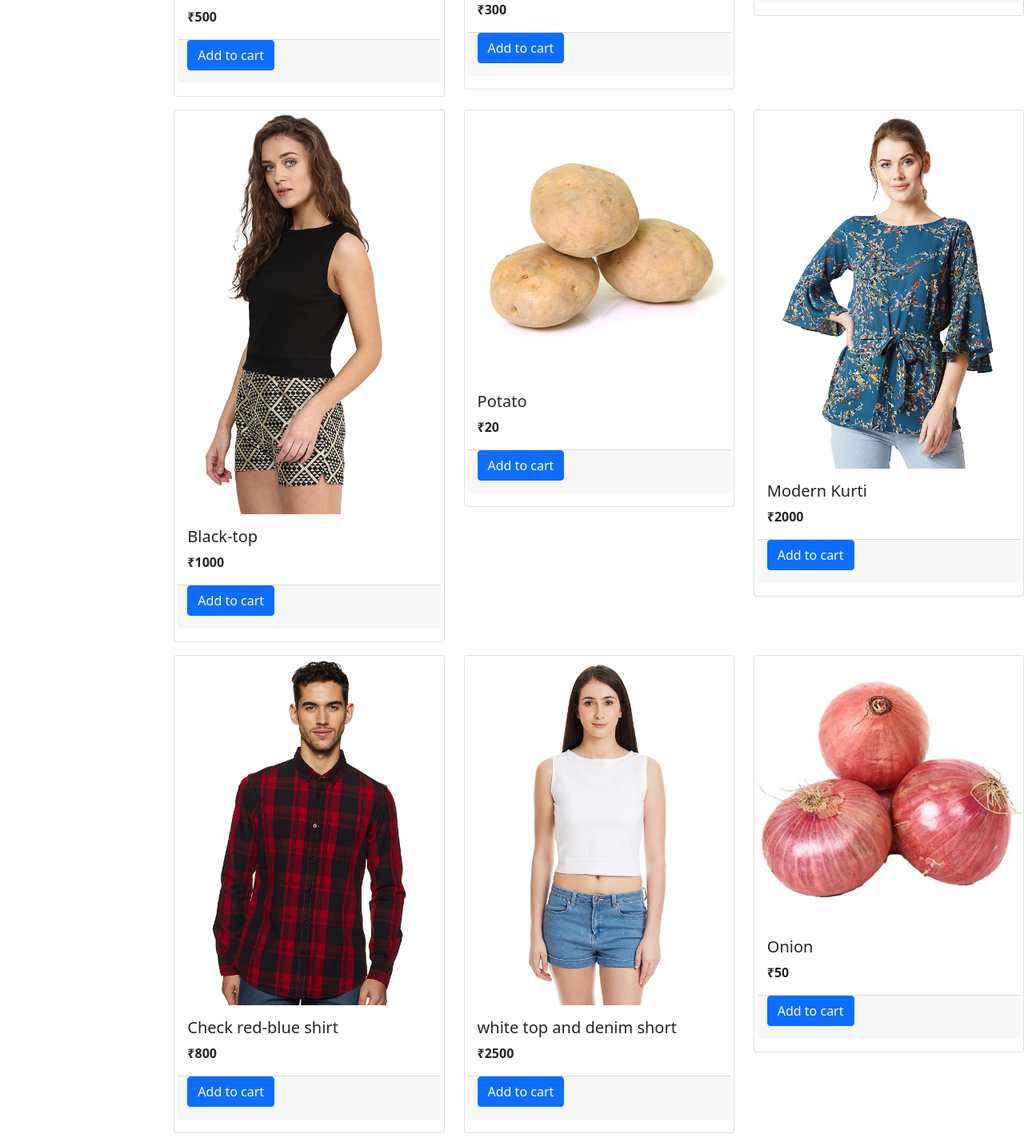
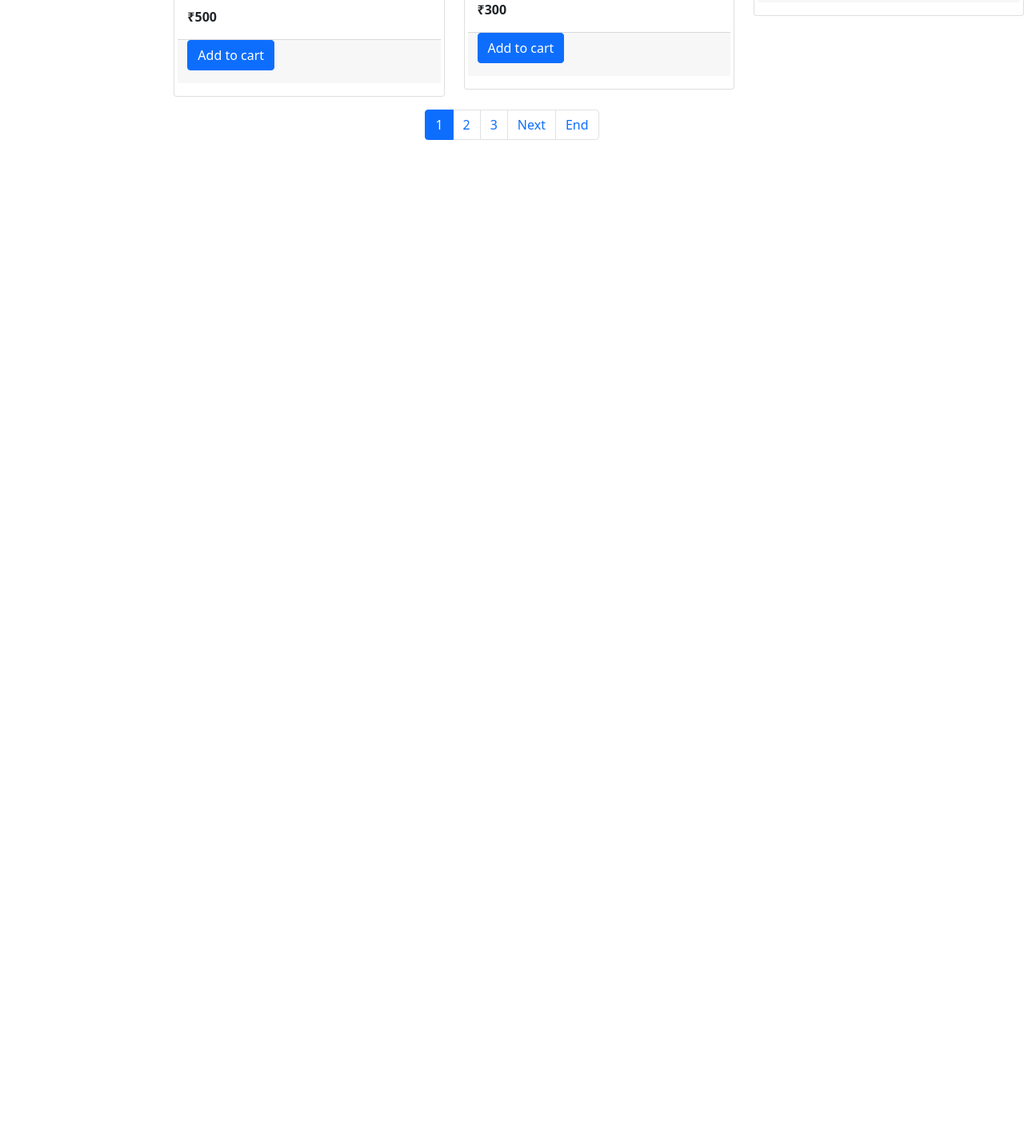
Before and after one commit to print-dhruv/Eshop, a Django app: page / in a window 1280 px wide. Shown: the part 533-1966 px from the top of the page at 80% size. After the commit the page ends 708 px from the top, so only its background shows below. Run offline with Django 5.2, Linux system fonts and the light colour scheme; data comes from the database, SQL or seed files in the repository.

Commit message:
set pagination on index and orders page

```diff
--- a/store/templates/index.html
+++ b/store/templates/index.html
@@ -64,15 +64,31 @@
   </div>
 </div>
 
-<!-- <table>
-          {%for x in products%}
-          <tr>
-            <td>{{x.product_name}}</td>
-            <td>{{x.product_price}}</td>
-            <td>{{x.product_image}} </td>
-            <td>{{x.category_id}}</td>
-          </tr>
-          {%endfor%}
-        </table> -->
+<!-- adding bootstrap pagination -->
+<div class="d-flex justify-content-center">
+  <nav aria-label="...">
+    <ul class="pagination">
+        {%if products.has_previous%} <!--paginator object hold various key which help in pagination has_previous is one of them-->
+      <li class="page-item">
+        <a class="page-link" href="/?page={{products.previous_page_number}}" tabindex="-1">Previous</a>
+      </li>
+      <li class="page-item"><a class="page-link" href="/?page=1" tabindex="-1">Home</a></li>
+        {%endif%}
+        {%for page in list_of_page_numbers%}
+            <li class="page-item {% if page == products.number %}active{% endif %}" >
+                <a class="page-link" href="/?page={{page}}">{{page}}</a>
+            </li>
+        {%endfor%}
+      {%if products.has_next%}
+      <li class="page-item">
+        <a class="page-link" href="/?page={{products.next_page_number}}">Next</a>
+      </li>
+      <li class="page-item">
+        <a class="page-link" href="/?page={{last_page}}">End</a>
+      </li>
+      {%endif%}
+    </ul>
+  </nav>
+  {% endblock %}
 
-{% endblock %}
+</div>
--- a/store/views/index.py
+++ b/store/views/index.py
@@ -1,5 +1,6 @@
 from django.shortcuts import render, redirect
 from django.views import View
+from django.core.paginator import Paginator
 from store.models import Product, Categories
 
 class Index(View):
@@ -14,10 +15,24 @@ class Index(View):
         else: # when all category is selected
             products = Product.objects.all()
 
+        #writing pagination logic
+        index_page_pagination = Paginator(products,3)
+        current_page_number = request.GET.get('page')
+        final_pages=index_page_pagination.get_page(current_page_number)
+
+        last_page = index_page_pagination.num_pages
+
+        current_page = final_pages.number
+        start_page = max(1,current_page-1)
+        end_page=min(start_page+2,last_page)
+        list_of_page_numbers= range(start_page,end_page+1)
+
         context={
-            'products':products,
+            'products':final_pages,
+            'last_page':last_page,
+            'list_of_page_numbers':list_of_page_numbers,
             'categories':categories,
-            'cart': cart
+            'cart': cart,
         }
         # print(request.session.get('session_id')," ", request.session.get('session_email') )
         return render(request,'index.html',context)
```
Also changed, not shown: store/templates/order.html (+23 -1 lines), store/views/orders.py (+19 -1 lines).
